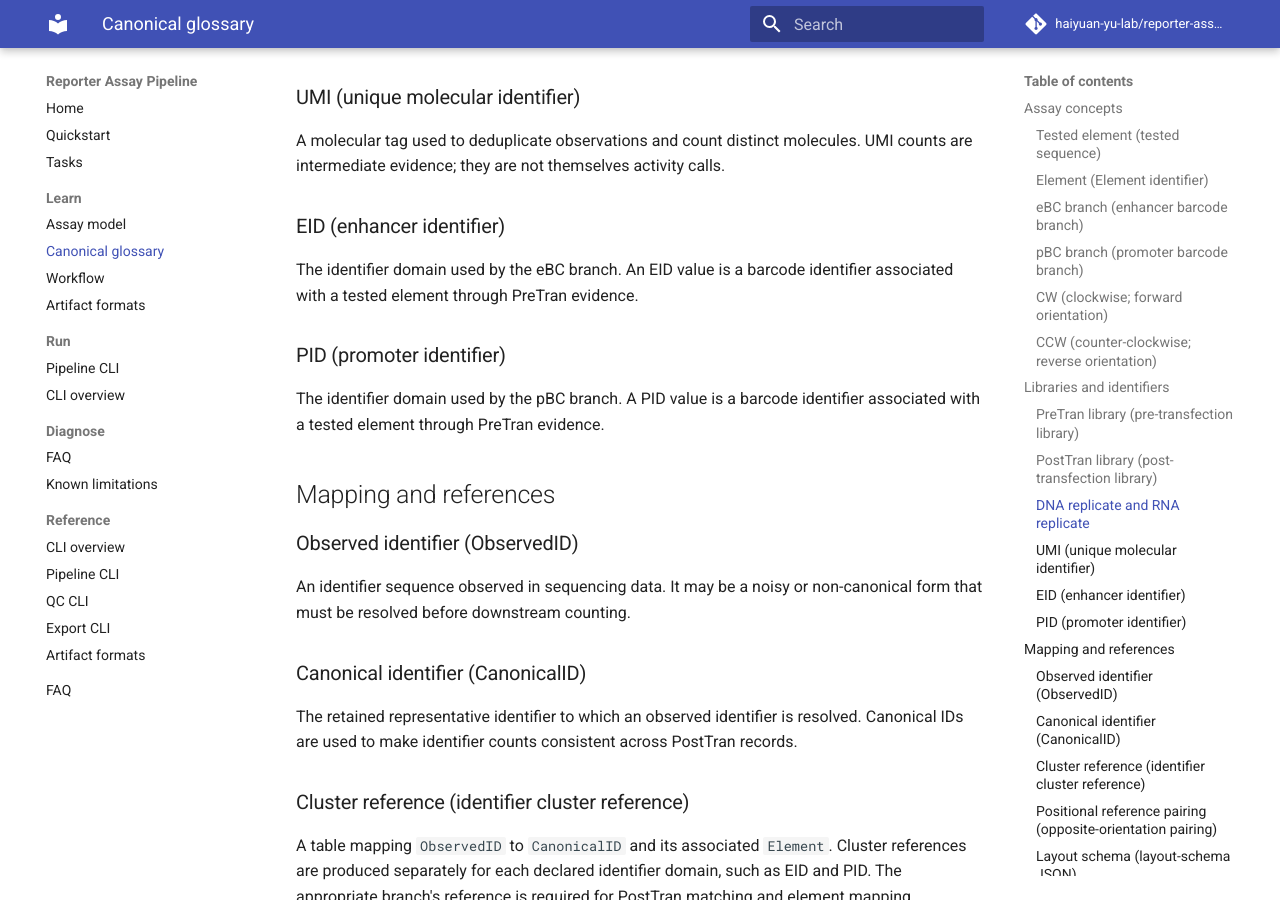
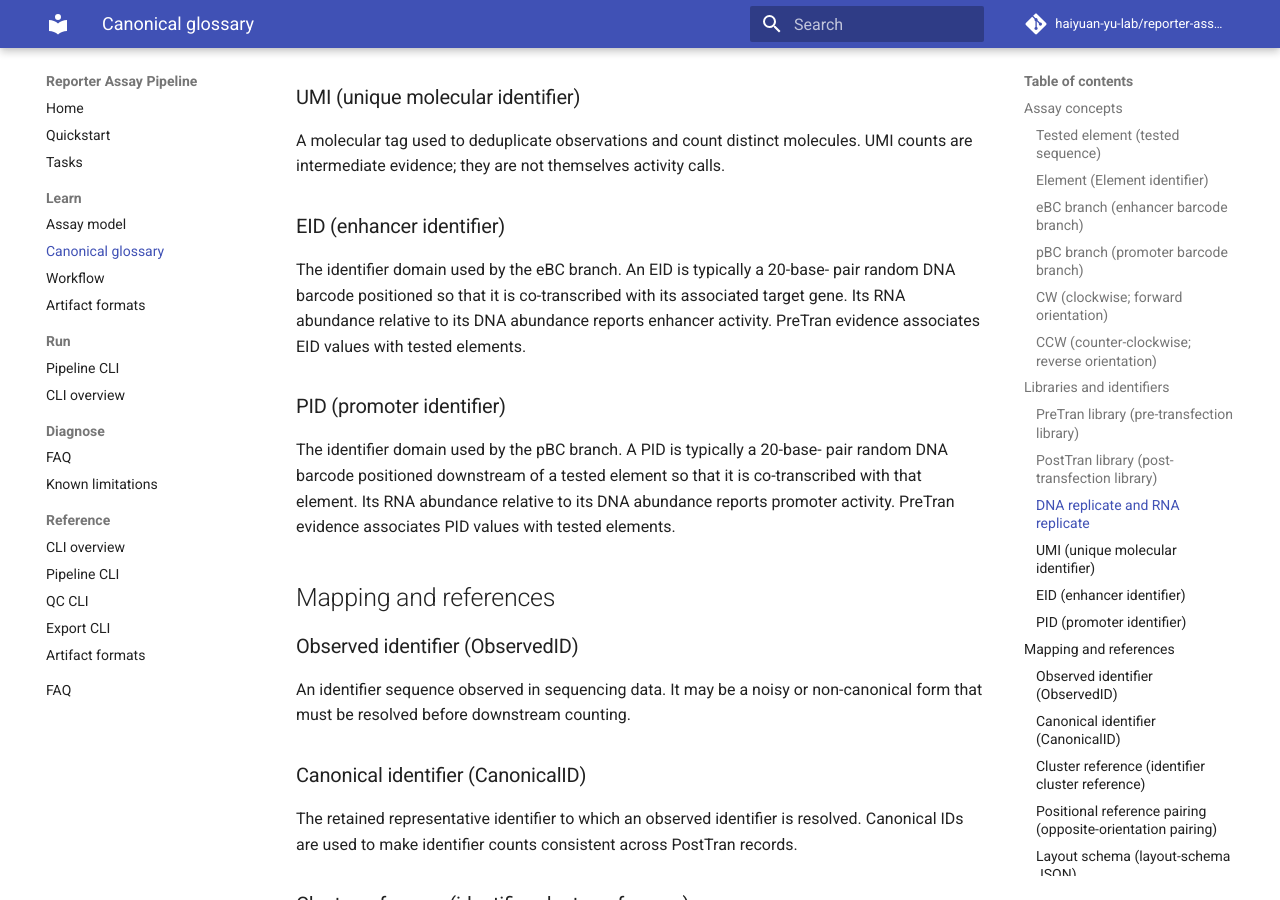
Before and after one commit to haiyuan-yu-lab/reporter-assay-pipeline-doc, an MkDocs documentation site: the page built from docs/glossary.md, in a window 1280 px wide and 900 px high, scrolled down 1596 px. Built offline with MkDocs 1.6.1 and Material for MkDocs 9.7.7, drawn with Linux system fonts in a browser that asks for light colours; comment, search, counter and statistics services are not loaded.

```diff
--- a/docs/glossary.md
+++ b/docs/glossary.md
@@ -68,13 +68,19 @@ UMI counts are intermediate evidence; they are not themselves activity calls.
 
 ### EID (enhancer identifier)
 
-The identifier domain used by the eBC branch. An EID value is a barcode
-identifier associated with a tested element through PreTran evidence.
+The identifier domain used by the eBC branch. An EID is typically a 20-base-
+pair random DNA barcode positioned so that it is co-transcribed with its
+associated target gene. Its RNA abundance relative to its DNA abundance
+reports enhancer activity. PreTran evidence associates EID values with tested
+elements.
 
 ### PID (promoter identifier)
 
-The identifier domain used by the pBC branch. A PID value is a barcode
-identifier associated with a tested element through PreTran evidence.
+The identifier domain used by the pBC branch. A PID is typically a 20-base-
+pair random DNA barcode positioned downstream of a tested element so that it
+is co-transcribed with that element. Its RNA abundance relative to its DNA
+abundance reports promoter activity. PreTran evidence associates PID values
+with tested elements.
 
 ## Mapping and references
 
```
Also changed, not shown: docs/assay-model.md (+7 -6 lines).
